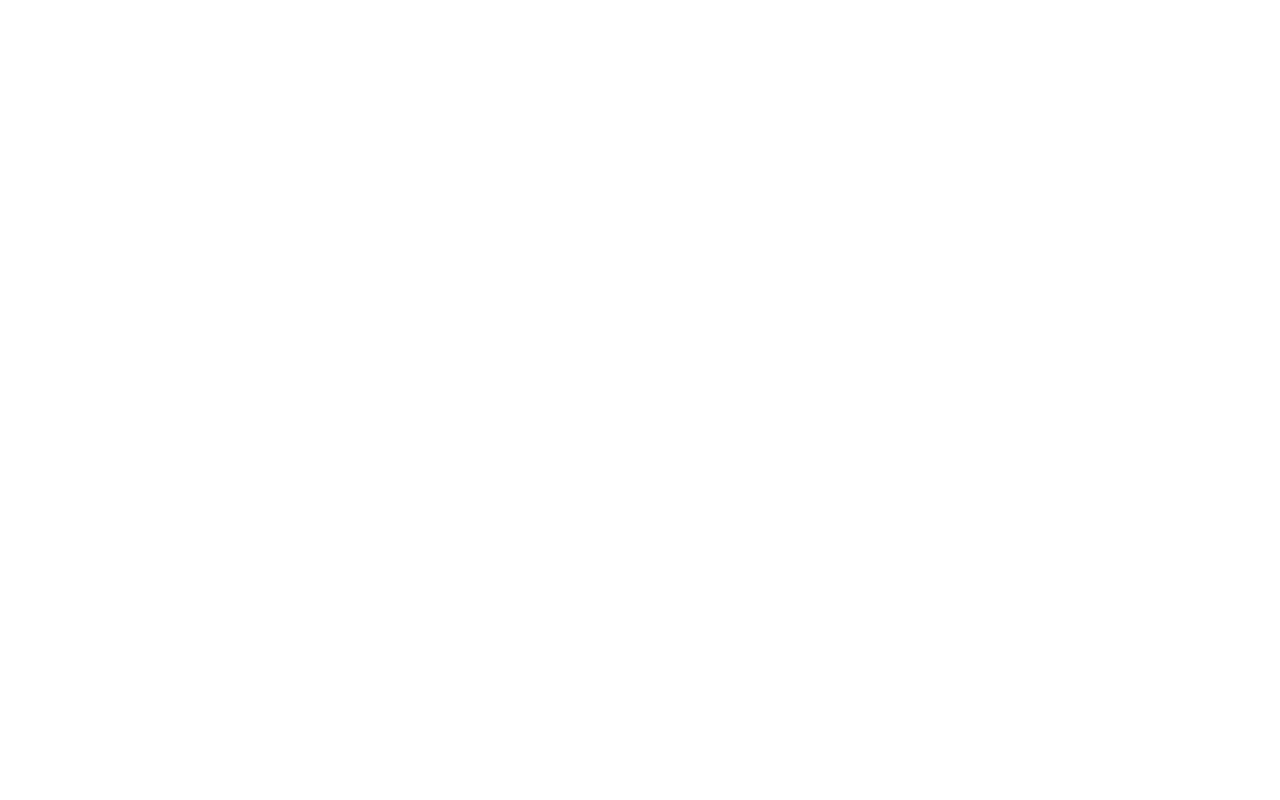
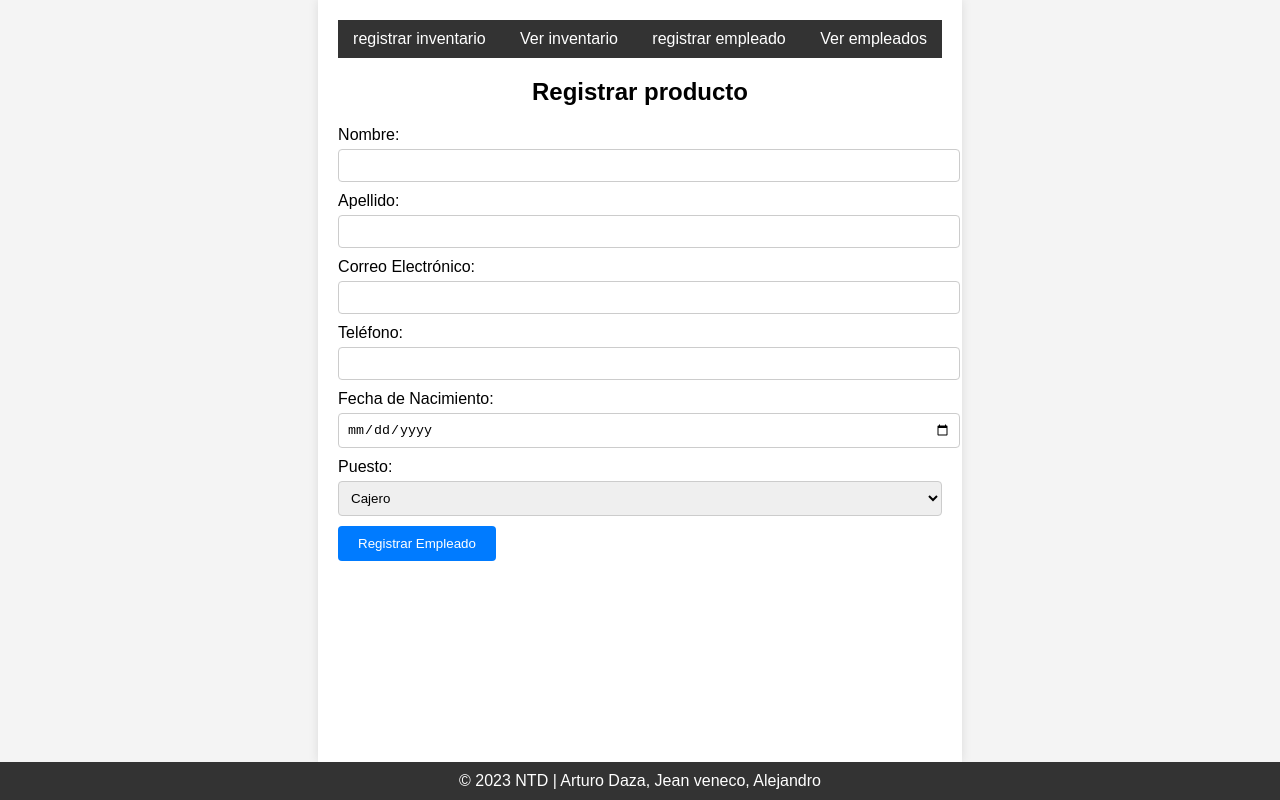
Before and after one commit to Arturo-daza/Taller_3_HTML_CSS_JS, a plain HTML site: page employees_form.html in a window 1280 px wide. Drawn offline with Linux system fonts and the light colour scheme.

Commit message:
agregar esquelo y estilo al formulario de empleados

```diff
--- a/css/style.css
+++ b/css/style.css
@@ -66,7 +66,11 @@ label {
 }
 
 input[type="text"],
-input[type="number"] {
+input[type="number"],
+input[type="email"],
+input[type="tel"],
+input[type="date"],
+select {
     width: 100%;
     padding: 8px;
     margin-bottom: 10px;
--- a/employees_form.html
+++ b/employees_form.html
@@ -0,0 +1,52 @@
+<!DOCTYPE html>
+<html lang="es">
+<head>
+    <meta charset="UTF-8">
+    <meta name="viewport" content="width=device-width, initial-scale=1.0">
+    <title>Registrar producto</title>
+    <link rel="stylesheet" href="css/style.css">
+</head>
+<body>
+    <div class="container">
+        <nav>
+
+            <a href="inventory_form.html">registrar inventario</a>
+            <a href="inventory.html">Ver inventario</a>
+            <a href="employees_form.html">registrar empleado</a>
+            <a href="employees.html">Ver empleados</a>
+
+        </nav>
+        <h2>Registrar producto</h2>
+        <form action="employees.html" method="post">
+            <label for="nombre">Nombre:</label>
+            <input type="text" id="nombre" name="nombre" required>
+
+            <label for="apellido">Apellido:</label>
+            <input type="text" id="apellido" name="apellido" required>
+
+            <label for="email">Correo Electrónico:</label>
+            <input type="email" id="email" name="email" required>
+
+            <label for="telefono">Teléfono:</label>
+            <input type="tel" id="telefono" name="telefono" required>
+
+            <label for="fechaNacimiento">Fecha de Nacimiento:</label>
+            <input type="date" id="fechaNacimiento" name="fechaNacimiento" required>
+
+            <label for="puesto">Puesto:</label>
+            <select id="puesto" name="puesto">
+                <option value="cajero">Cajero</option>
+                <option value="seguridad">Seguridad</option>
+                <option value="administracion">Administracion</option>
+                <option value="aseo">Aseo</option>
+            </select>
+
+            <button type="submit">Registrar Empleado</button>
+        </form>
+    </div>
+
+    <footer>
+        © 2023 NTD | Arturo Daza, Jean veneco, Alejandro
+    </footer>
+</body>
+</html>
```
